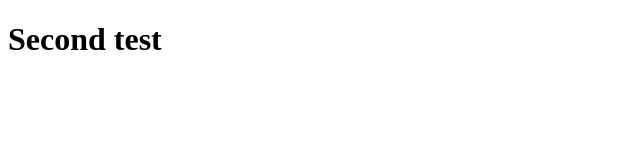
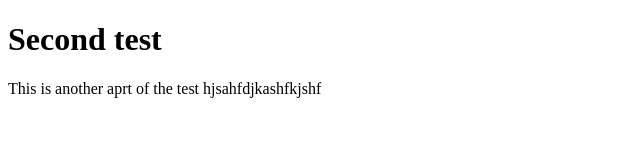
Before and after one commit to andreuxxxx/anyname, a plain HTML site: page index.html in a window 1280 px wide. Shown: the whole page, without its empty margins (0-640 px from the left). Drawn offline with Linux system fonts and the light colour scheme.

Commit message:
Update index.html
added p

```diff
--- a/index.html
+++ b/index.html
@@ -8,5 +8,6 @@
 </head>
 <body>
     <h1>Second test</h1>
+    <p>This is another aprt of the test hjsahfdjkashfkjshf</p>
 </body>
 </html>
```
